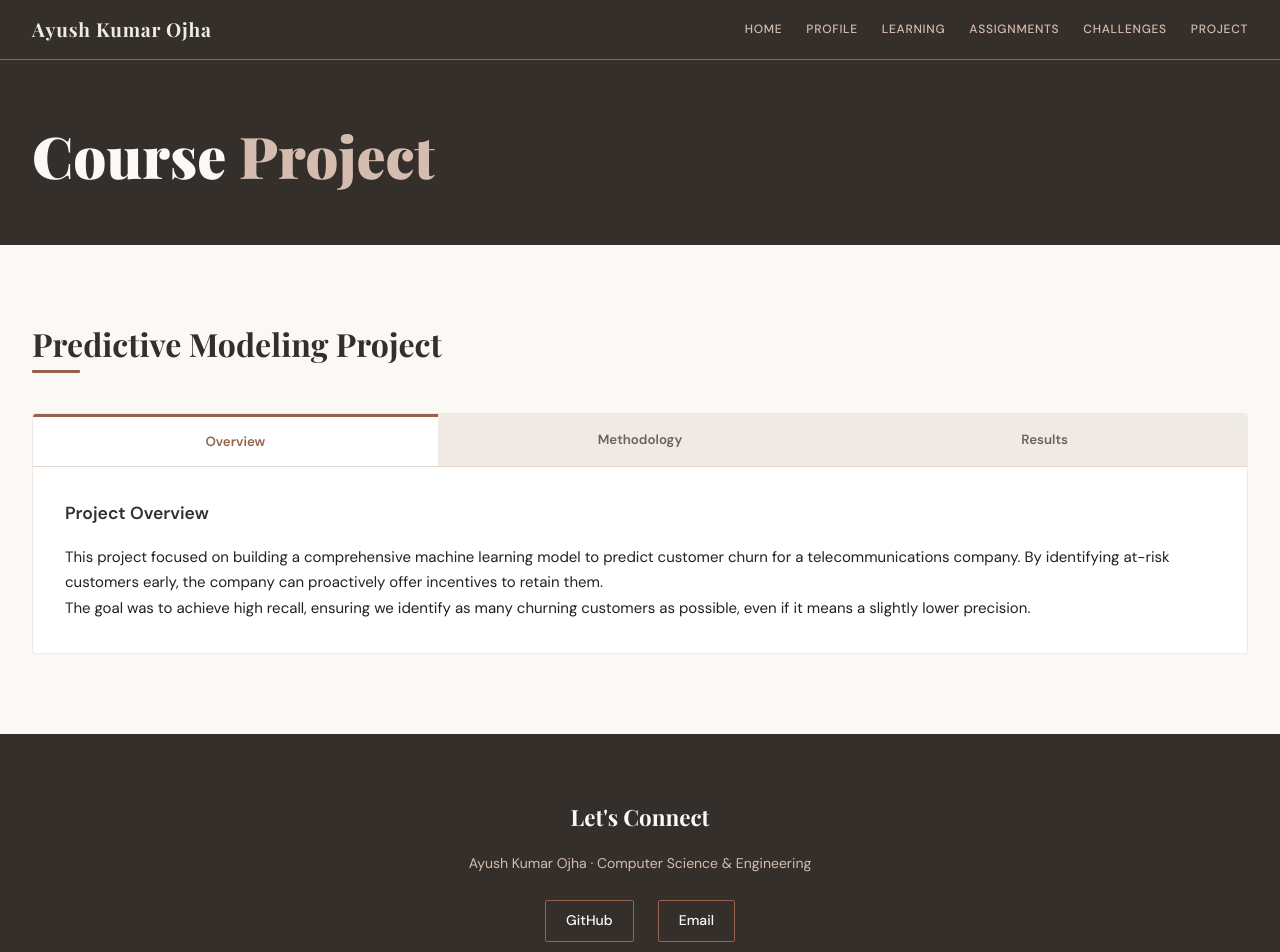
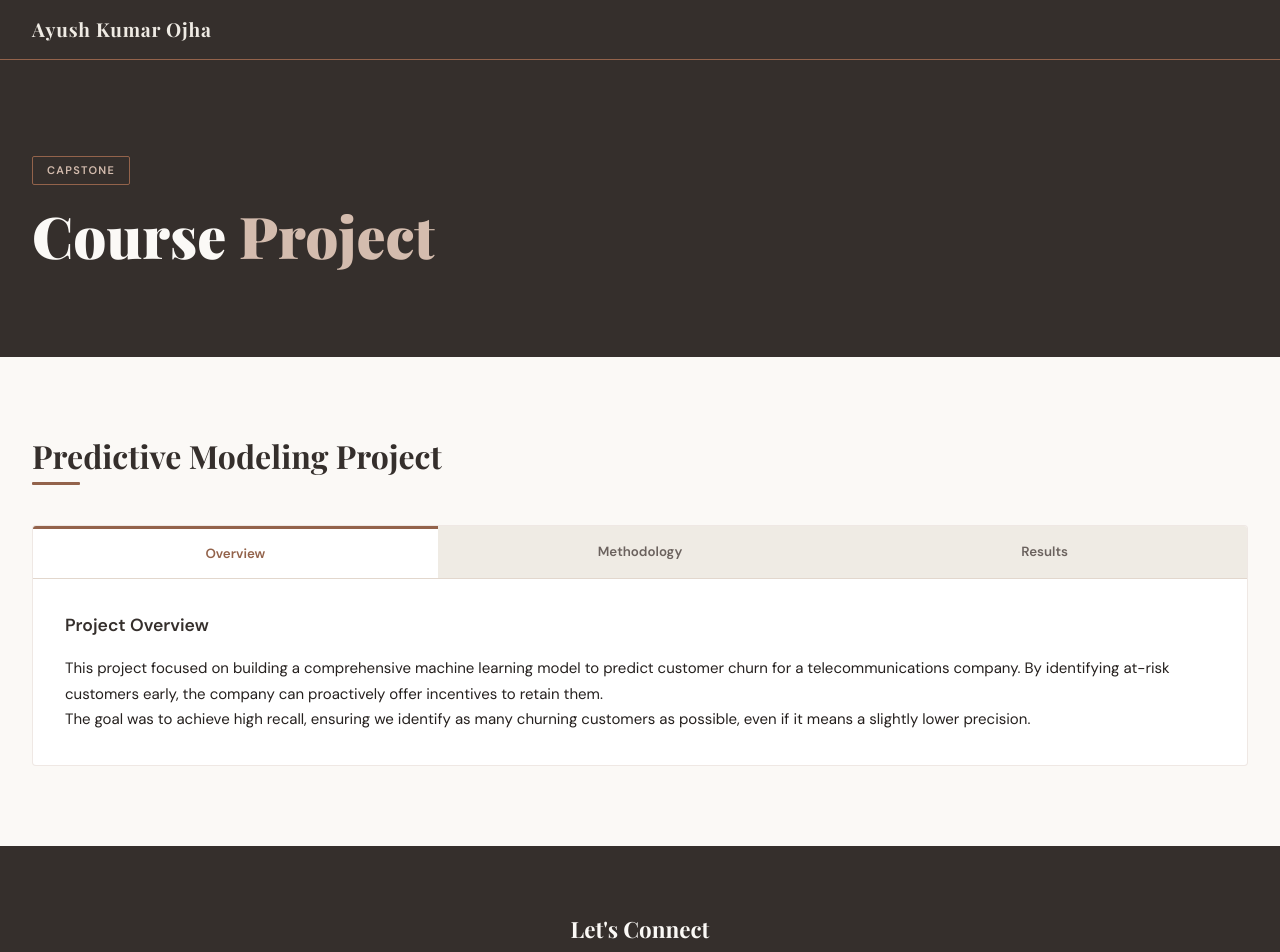
Before and after one commit to Ayush-Kumar-ojha11/temporay_repo, a plain HTML site: page ML/courseProject.html in a window 1280 px wide. Shown: the top 952 px of the page. Drawn offline with nearby package versions, Linux system fonts and the light colour scheme.

Commit message:
Update courseProject.html

```diff
--- a/ML/courseProject.html
+++ b/ML/courseProject.html
@@ -48,16 +48,6 @@ nav{
   letter-spacing:.04em;
   text-decoration:none;
 }
-.nav-links{display:flex;gap:1.5rem}
-.nav-links a{
-  font-size:12px;font-weight:500;
-  color:var(--theme-accent-light);
-  text-decoration:none;
-  letter-spacing:.06em;
-  text-transform:uppercase;
-  transition:color .2s;
-}
-.nav-links a:hover{color:var(--text-light)}
 
 /* ── HERO ── */
 .hero{
@@ -126,6 +116,44 @@ nav{
   box-shadow: 0 12px 24px rgba(53, 47, 44, 0.08);
   border-color: var(--theme-accent-light);
 }
+
+/* ── SCROLL REVEAL ANIMATIONS ── */
+.reveal {
+  opacity: 0;
+  transform: translateY(30px);
+  transition: all 0.8s cubic-bezier(0.25, 0.8, 0.25, 1);
+}
+.reveal.active {
+  opacity: 1;
+  transform: translateY(0);
+}
+.reveal-scale {
+  opacity: 0;
+  transform: translateY(30px) scale(0.95);
+  transition: all 0.8s cubic-bezier(0.25, 0.8, 0.25, 1);
+}
+.reveal-scale.active {
+  opacity: 1;
+  transform: translateY(0) scale(1);
+}
+/* Delay classes for grid items */
+.delay-1 { transition-delay: 0.1s; }
+.delay-2 { transition-delay: 0.2s; }
+.delay-3 { transition-delay: 0.3s; }
+.delay-4 { transition-delay: 0.4s; }
+
+/* Hero initial animations */
+@keyframes fadeInUp {
+  from { opacity: 0; transform: translateY(30px); }
+  to { opacity: 1; transform: translateY(0); }
+}
+.hero-anim {
+  animation: fadeInUp 0.8s cubic-bezier(0.25, 0.8, 0.25, 1) forwards;
+  opacity: 0;
+}
+.hero-anim-1 { animation-delay: 0.1s; }
+.hero-anim-2 { animation-delay: 0.2s; }
+.hero-anim-3 { animation-delay: 0.3s; }
 
 /* ── ABOUT ── */
 .about-grid{
@@ -227,7 +255,7 @@ nav{
 .tab-button:hover { background: rgba(147, 99, 75, 0.05); }
 .tab-button.active { background: #fff; color: var(--theme-accent); border-top: 3px solid var(--theme-accent); }
 .tab-content { display: none; padding: 2rem; }
-.tab-content.active { display: block; }
+.tab-content.active { display: block; animation: fadeInUp 0.4s ease forwards; }
 
 /* ── CONTACT / FOOTER ── */
 footer{
@@ -247,7 +275,7 @@ footer p{color:var(--theme-tan);font-size:.875rem}
   border-radius:2px;
   transition: var(--transition-smooth);
 }
-.contact-link:hover{background:var(--theme-accent);color:var(--text-light)}
+.contact-link:hover{background:var(--theme-accent);color:var(--text-light); transform: translateY(-2px);}
 .footer-bottom{
   border-top:1px solid var(--theme-accent);
   padding-top:1.25rem;
@@ -256,17 +284,13 @@ footer p{color:var(--theme-tan);font-size:.875rem}
   display:flex;justify-content:center;gap:1rem;flex-wrap:wrap;
 }
 
-/* ── RESPONSIVE CANVAS & iFRAME FIXES ── */
+/* ── RESPONSIVE ── */
 @media(max-width:960px){
   .skills-grid{grid-template-columns:1fr 1fr}
 }
 @media(max-width:640px){
   .about-grid,.projects-grid,.skills-grid{grid-template-columns:1fr}
   .section{padding:3.5rem 1.25rem}
-  .nav-links { display: none; }
-}
-@media(min-width:641px) {
-  .nav-links { display: flex; flex-wrap: wrap; }
 }
 
 </style>
@@ -275,26 +299,19 @@ footer p{color:var(--theme-tan);font-size:.875rem}
 
 <nav>
   <a class="nav-brand" href="index.html">Ayush Kumar Ojha</a>
-  <div class="nav-links">
-    <a href="index.html">Home</a>
-    <a href="profile.html">Profile</a>
-    <a href="learning.html">Learning</a>
-    <a href="assignments.html">Assignments</a>
-    <a href="challenges.html">Challenges</a>
-    <a href="course_project.html">Project</a>
-  </div>
 </nav>
 
 
-<section class="hero" style="padding: 4rem 2rem 3rem;">
-  <h1>Course <span>Project</span></h1>
+<section class="hero">
+  <div class="hero-tag hero-anim hero-anim-1">Capstone</div>
+  <h1 class="hero-anim hero-anim-2">Course <span>Project</span></h1>
 </section>
 <div class="section-wrapper">
   <section class="section">
-    <div class="section-title">Predictive Modeling Project</div>
-    <div class="section-divider"></div>
+    <div class="section-title reveal">Predictive Modeling Project</div>
+    <div class="section-divider reveal"></div>
 
-    <div class="tab-container">
+    <div class="tab-container reveal-scale delay-1">
       <div class="tab-header">
         <button class="tab-button active" onclick="openTab(event, 'overview')">Overview</button>
         <button class="tab-button" onclick="openTab(event, 'methodology')">Methodology</button>
@@ -341,7 +358,7 @@ footer p{color:var(--theme-tan);font-size:.875rem}
 </div>
 
 
-<footer id="contact">
+<footer id="contact" class="reveal">
   <p style="font-family:'Playfair Display',serif;font-size:1.4rem;font-weight:700;color:var(--text-light);margin-bottom:1rem">Let's Connect</p>
   <p style="margin-bottom:1.5rem; color: var(--theme-accent-light)">Ayush Kumar Ojha · Computer Science & Engineering</p>
   <div class="contact-links">
@@ -353,5 +370,18 @@ footer p{color:var(--theme-tan);font-size:.875rem}
   </div>
 </footer>
 
+<script>
+  document.addEventListener("DOMContentLoaded", function() {
+    const reveals = document.querySelectorAll(".reveal, .reveal-scale");
+    const observer = new IntersectionObserver((entries) => {
+      entries.forEach((entry) => {
+        if (entry.isIntersecting) {
+          entry.target.classList.add("active");
+        }
+      });
+    }, { threshold: 0.1 });
+    reveals.forEach((reveal) => observer.observe(reveal));
+  });
+</script>
 </body>
 </html>
```
